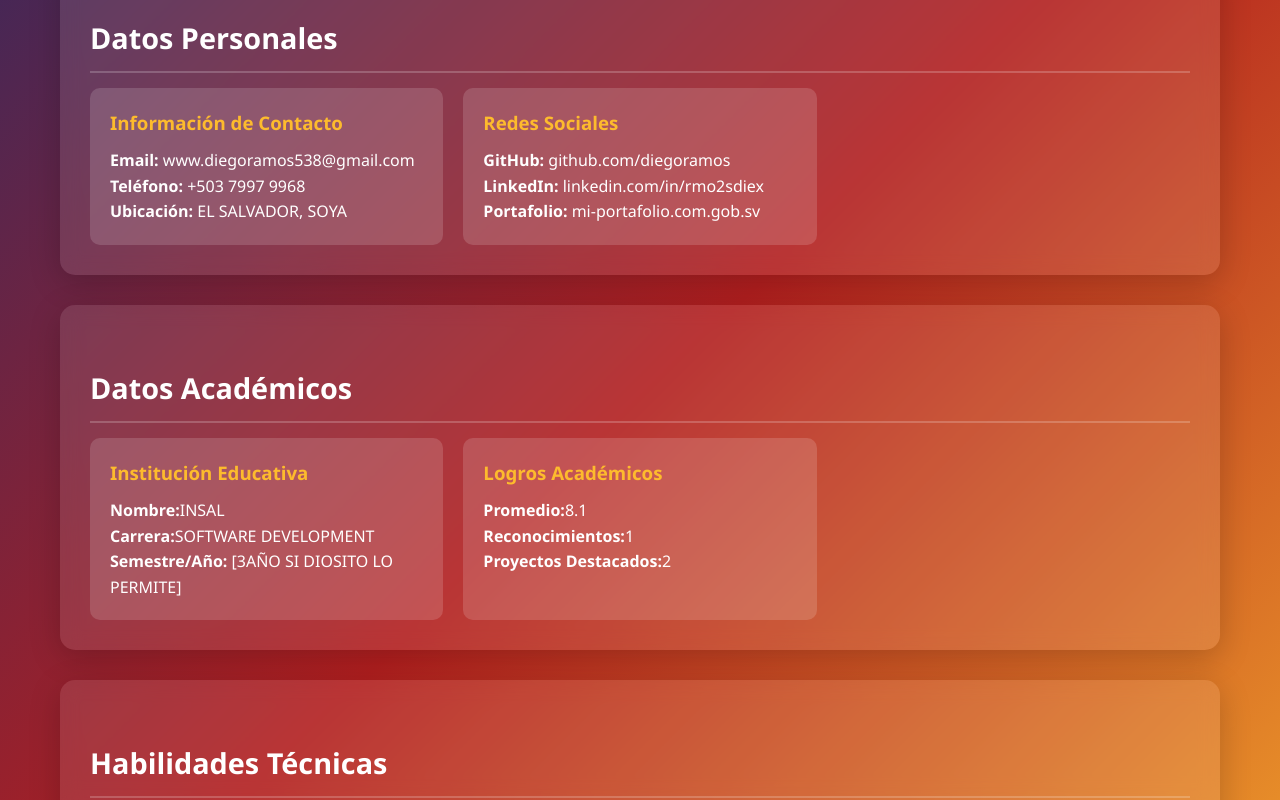
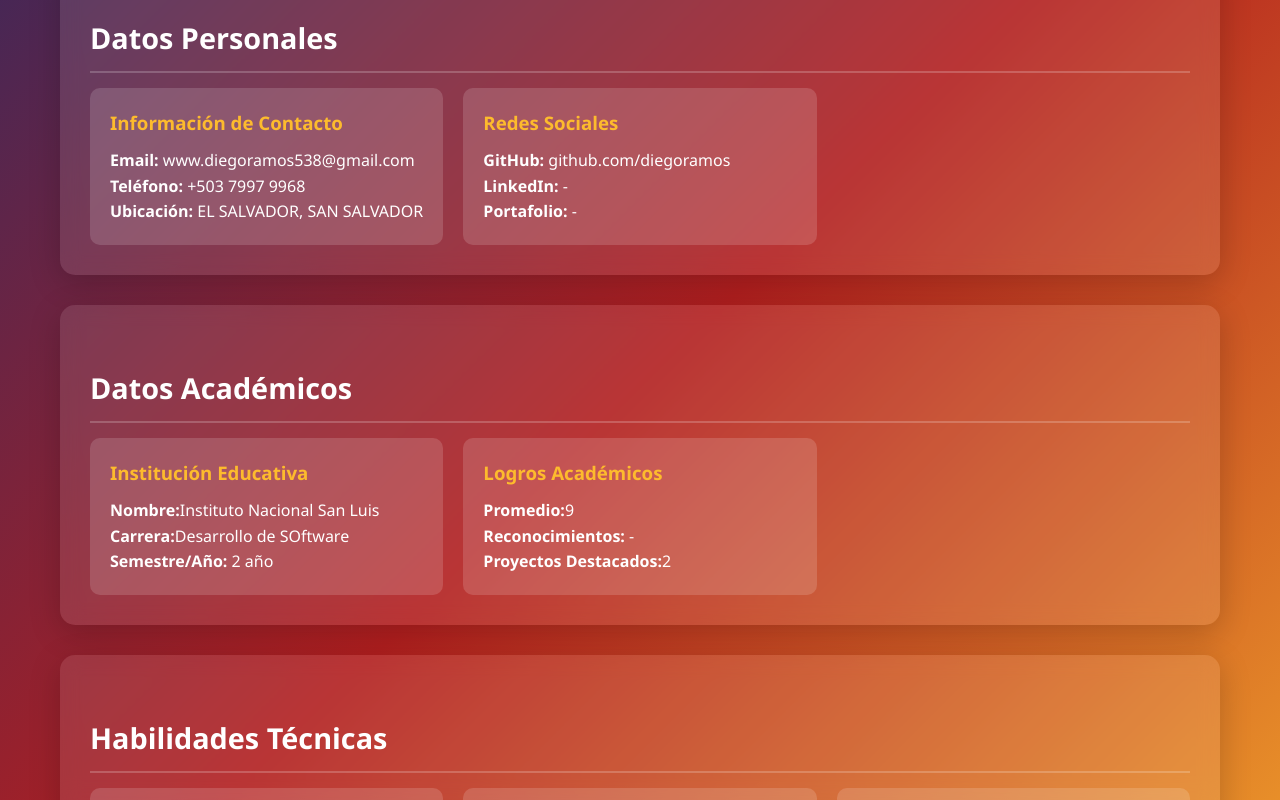
Before and after one commit to wwwdiegoramos538-sudo/MI-PORTAFOLIO-, a plain HTML site: page index.html in a window 1280 px wide. Shown: the part 442-1242 px from the top of the page. Drawn offline with Linux system fonts and the light colour scheme.

Commit message:
Update index.html

```diff
--- a/index.html
+++ b/index.html
@@ -3,7 +3,7 @@
 <head>
     <meta charset="UTF-8">
     <meta name="viewport" content="width=device-width, initial-scale=1.0">
-    <title>Mi Portafolio Estudiantil</title>
+    <title>Mi Portafolio</title>
     <style>
         /* Estilos generales */
         * {
@@ -169,14 +169,14 @@
                     <h3>Información de Contacto</h3>
                     <p><strong>Email:</strong> www.diegoramos538@gmail.com</p>
                     <p><strong>Teléfono:</strong> +503 7997 9968</p>
-                    <p><strong>Ubicación:</strong> EL SALVADOR, SOYA</p>
+                    <p><strong>Ubicación:</strong> EL SALVADOR, SAN SALVADOR</p>
                 </div>
 
                 <div class="info-card">
                     <h3>Redes Sociales</h3>
                     <p><strong>GitHub:</strong> github.com/diegoramos</p>
-                    <p><strong>LinkedIn:</strong> linkedin.com/in/rmo2sdiex</p>
-                    <p><strong>Portafolio:</strong> mi-portafolio.com.gob.sv</p>
+                    <p><strong>LinkedIn:</strong> - </p>
+                    <p><strong>Portafolio:</strong> - </p>
                 </div>
             </div>
         </section>
@@ -186,15 +186,15 @@
             <div class="info-grid">
                 <div class="info-card">
                     <h3>Institución Educativa</h3>
-                    <p><strong>Nombre:</strong>INSAL</p>
-                    <p><strong>Carrera:</strong>SOFTWARE DEVELOPMENT</p>
-                    <p><strong>Semestre/Año:</strong> [3AÑO SI DIOSITO LO PERMITE]</p>
+                    <p><strong>Nombre:</strong>Instituto Nacional San Luis</p>
+                    <p><strong>Carrera:</strong>Desarrollo de SOftware</p>
+                    <p><strong>Semestre/Año:</strong> 2 año </p>
                 </div>
 
                 <div class="info-card">
                     <h3>Logros Académicos</h3>
-                    <p><strong>Promedio:</strong>8.1</p>
-                    <p><strong>Reconocimientos:</strong>1</p>
+                    <p><strong>Promedio:</strong>9</p>
+                    <p><strong>Reconocimientos:</strong> - </p>
                     <p><strong>Proyectos Destacados:</strong>2</p>
                 </div>
             </div>
```
